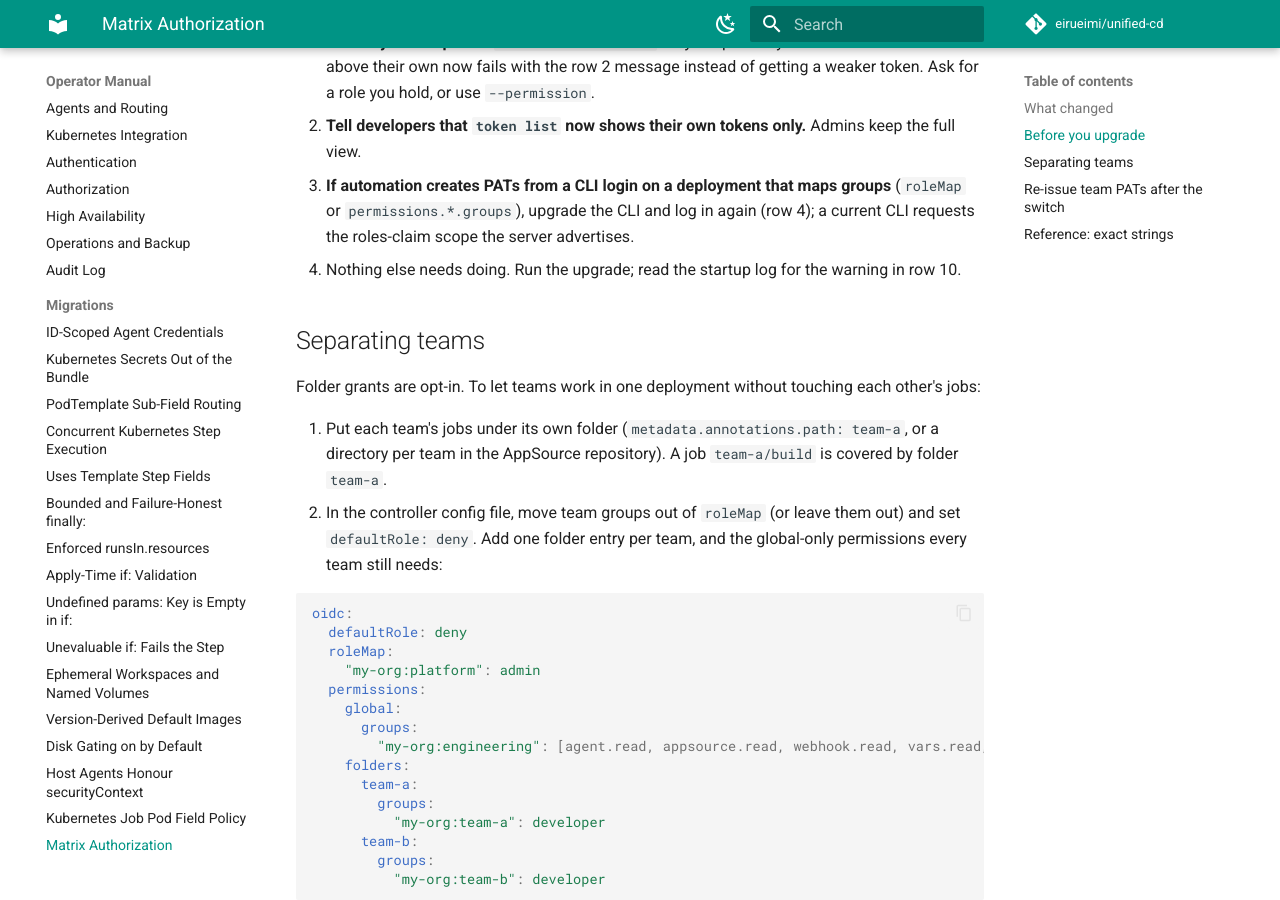
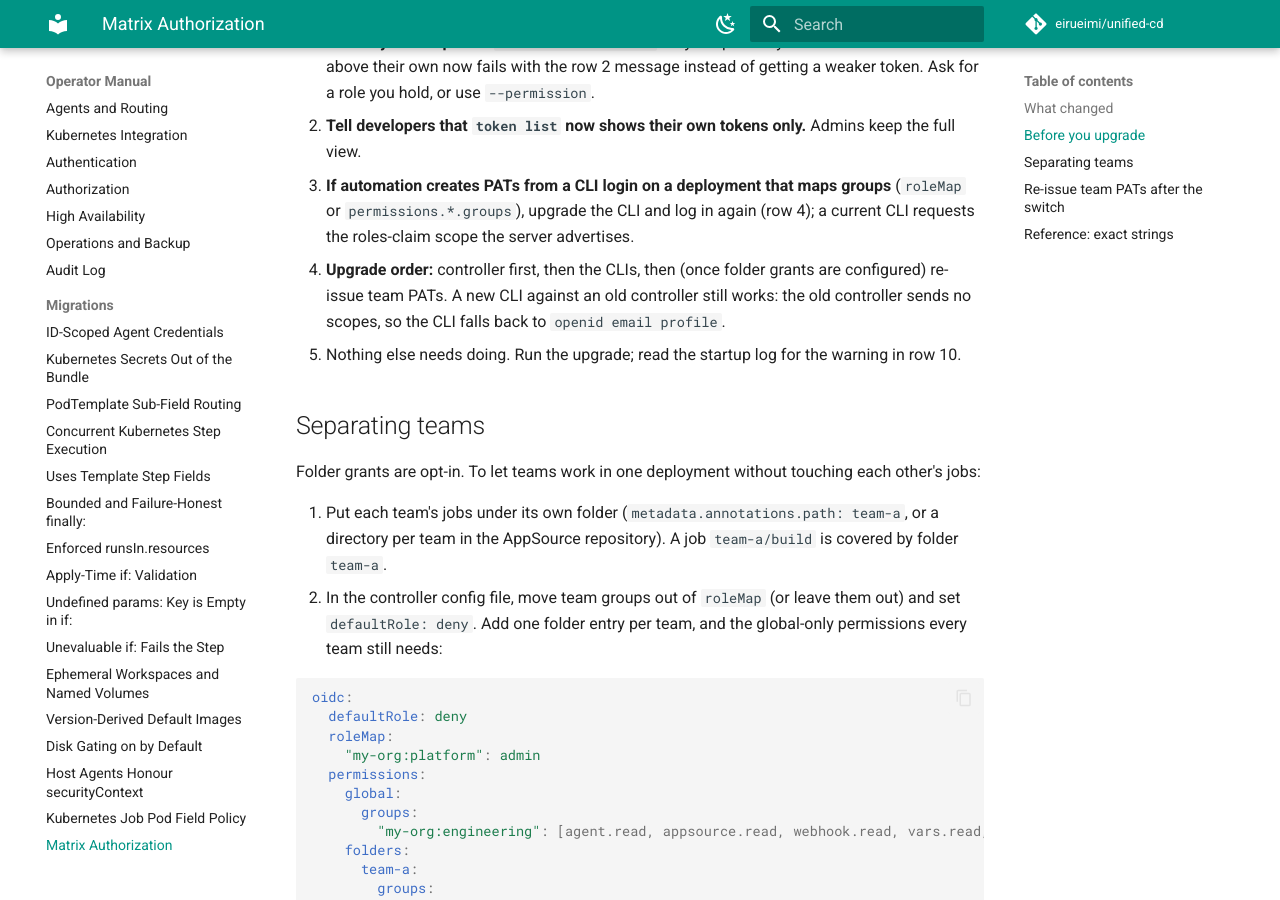
Before and after one commit to eirueimi/unified-cd, an MkDocs documentation site: the page built from docs/operator-manual/migrations/2026-10-28-matrix-authorization.md, in a window 1280 px wide and 900 px high, scrolled down 2275 px. Built offline with MkDocs 1.6.1 and Material for MkDocs 9.7.7, drawn with Linux system fonts in a browser that asks for light colours; comment, search, counter and statistics services are not loaded.

Commit message:
docs: align spec and migration guide with the scopes and denies behaviour
Spec 5.18 and 5.14 describe the denies flag and the advertised OIDC scopes,
the migration guide gains an upgrade order, and oidcScopes no longer splits
oidcProvider from its doc comment.

Co-Authored-By: Claude Opus 5.5 <noreply@anthropic.com>
Claude-Session: https://claude.ai/code/session_01G3NWwwXnjYtSfzJjZYTrnV

```diff
--- a/docs/operator-manual/migrations/2026-10-28-matrix-authorization.md
+++ b/docs/operator-manual/migrations/2026-10-28-matrix-authorization.md
@@ -39,7 +39,10 @@ agents are a different kind of principal and are not affected; job code is not c
 3. **If automation creates PATs from a CLI login on a deployment that maps groups** (`roleMap` or
    `permissions.*.groups`), upgrade the CLI and log in again (row 4); a current CLI requests the
    roles-claim scope the server advertises.
-4. Nothing else needs doing. Run the upgrade; read the startup log for the warning in row 10.
+4. **Upgrade order:** controller first, then the CLIs, then (once folder grants are configured)
+   re-issue team PATs. A new CLI against an old controller still works: the old controller sends no
+   scopes, so the CLI falls back to `openid email profile`.
+5. Nothing else needs doing. Run the upgrade; read the startup log for the warning in row 10.
 
 ## Separating teams
 
```
Also changed, not shown: docs/superpowers/specs/2026-10-28-matrix-authorization-design.md (+9 -3 lines), 1 other file.
